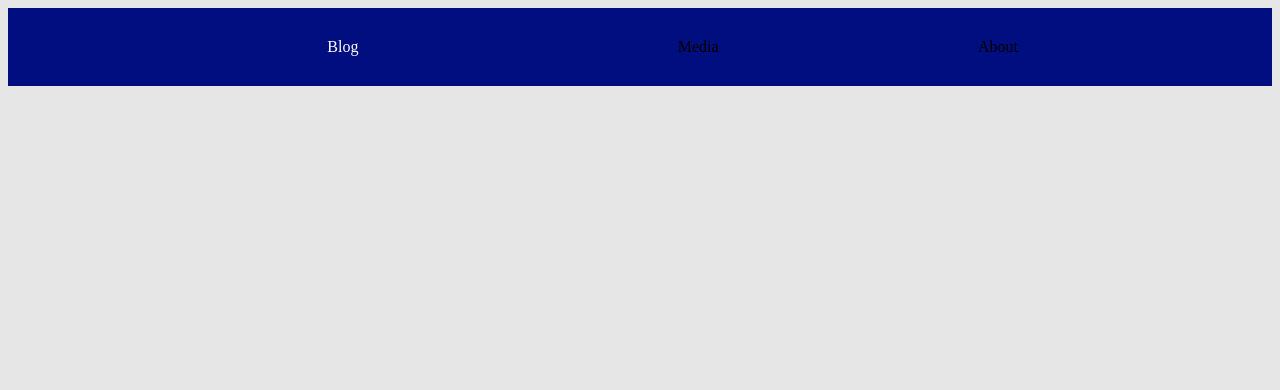
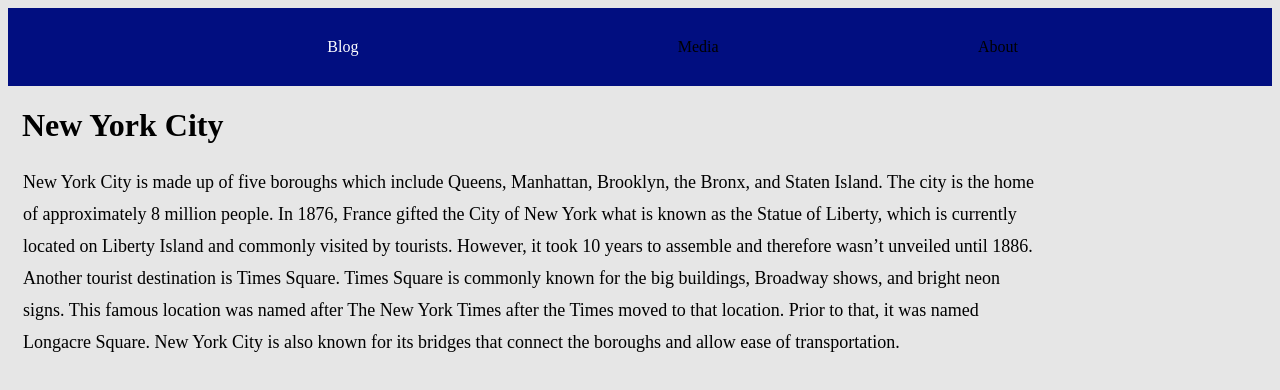
Before and after one commit to TanTamBao-Lam/HTMLNewYorkCityBlog, a plain HTML site: page index.html in a window 1280 px wide. Drawn offline with Linux system fonts and the light colour scheme.

Commit message:
Add Blog content section

```diff
--- a/index.html
+++ b/index.html
@@ -4,6 +4,7 @@
     <link rel="stylesheet" href="style.css">
   </head>
   <body>
+    <!-- Nav Bar -->
     <nav>
         <ul>
             <li><a href="">Blog</a></li>
@@ -12,5 +13,20 @@
         </ul>
     </nav>
 
+    <!-- Blog content -->
+    <header>
+        <h1>New York City</h1>
+    </header>
+
+    <main>
+        <!-- Blog section that hold page's main content -->
+        <section id="blog">
+            <article>
+                <p>
+                    New York City is made up of five boroughs which include Queens, Manhattan, Brooklyn, the Bronx, and Staten Island. The city is the home of approximately 8 million people. In 1876, France gifted the City of New York what is known as the Statue of Liberty, which is currently located on Liberty Island and commonly visited by tourists. However, it took 10 years to assemble and therefore wasn’t unveiled until 1886. Another tourist destination is Times Square. Times Square is commonly known for the big buildings, Broadway shows, and bright neon signs. This famous location was named after The New York Times after the Times moved to that location. Prior to that, it was named Longacre Square. New York City is also known for its bridges that connect the boroughs and allow ease of transportation.
+                </p>
+            </article>
+        </section>
+    </main>
   </body>
 </html>
```
